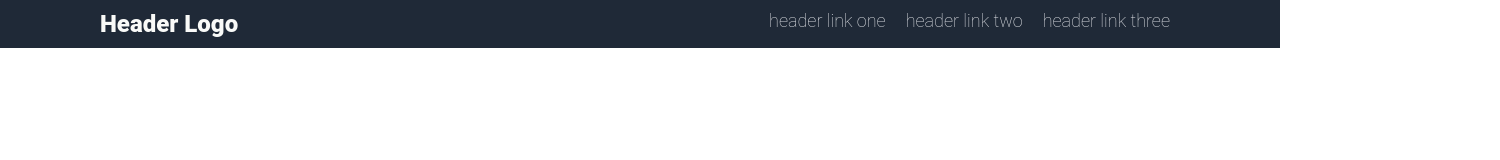
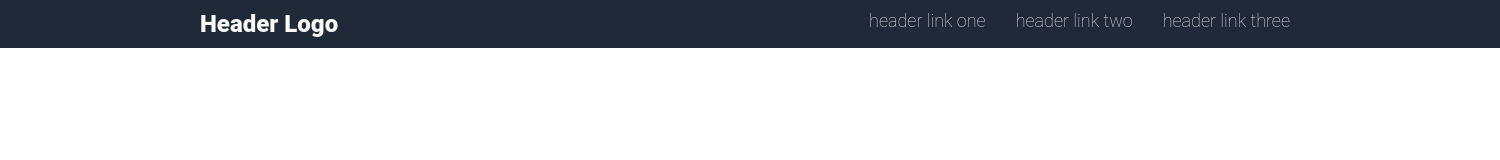
Before and after one commit to robynnlouisee/Landing-Page, a plain HTML site: page index.html in a window 1280 px wide. Shown: the whole page, 1500 px wide, since content can reach past the window. Drawn offline with Linux system fonts and the light colour scheme.

Commit message:
Made the gap between links slightly bigger

```diff
--- a/styles.css
+++ b/styles.css
@@ -1,5 +1,5 @@
 body {
-    min-width: 800px;
+    min-width: 1500px;
 }
 * {
     margin: 0;
@@ -25,10 +25,10 @@ a {
     color: #F9FAF8;
     font-weight: 900;
     font-family: 'Roboto', sans-serif;
-    padding-left: 100px;
+    padding-left: 200px;
     }
 .links {
     display: flex;
-    padding-right: 100px;
-     gap: 20px;
+    padding-right: 200px;
+     gap: 30px;
 }
```
